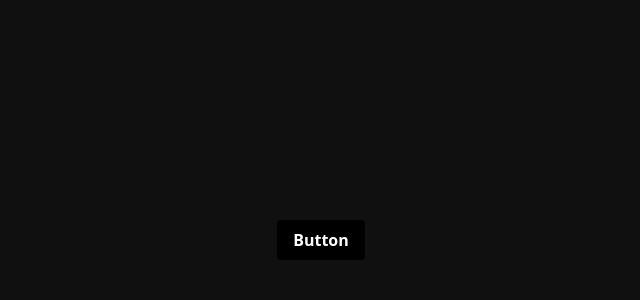
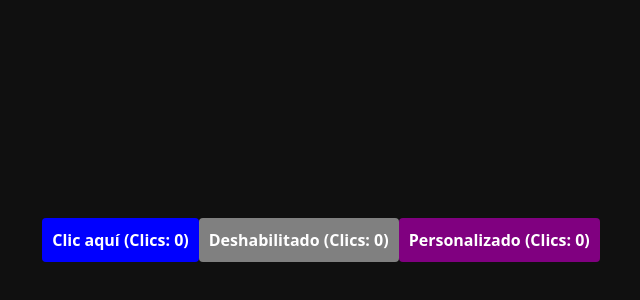
Before and after one commit to Juan-Cruz-Mezzopeva/typescript-react-next-basics, a Next.js app: page / in a window 1280 px wide. Shown: the part 160-460 px from the top of the page, without its empty margins (319-959 px from the left). Built offline with nearby package versions, Linux system fonts and the light colour scheme.

Commit message:
Uso de utility Types

```diff
--- a/src/app/page.tsx
+++ b/src/app/page.tsx
@@ -1,32 +1,45 @@
-  "use client"
+"use client";
 
-import { ComponentPropsWithoutRef } from "react";
+import { useState } from "react";
 
+interface ButtonProps {
+  texto: string;
+  color: "red" | "blue" | "green";
+  deshabilitado?: boolean;
+}
 
-  type ButtonProps = ComponentPropsWithoutRef<"button"> ;
+type BotonPersonalizadoProps = Partial<Omit<ButtonProps, "color">> & {
+  color?: string;
+};
 
-  function Button(rest: ButtonProps) {
+function BotonPersonalizado({ texto, color = "gray", deshabilitado = false }: BotonPersonalizadoProps) {
+  const [clics, setClics] = useState(0);
+
+  const handleClick = () => {
+    if (!deshabilitado) {
+      setClics(clics + 1);
+    }
+  };
+
   return (
     <button
-       {...rest}>Button</button>
+      style={{ backgroundColor: color, padding: "10px", color: "white", border: "none" }}
+      onClick={handleClick}
+      disabled={deshabilitado}
+    >
+      {texto} (Clics: {clics})
+    </button>
   );
 }
 
 function Page() {
-
   return (
     <div>
-        <Button
-        style={{
-          background: "black"
-        }}
-        onClick={() => {
-          alert('hello world!!')
-        }}
-        disabled={false}>
-        </Button>
+      <BotonPersonalizado texto="Clic aquí" color="blue" />
+      <BotonPersonalizado texto="Deshabilitado" deshabilitado={true} />
+      <BotonPersonalizado texto="Personalizado" color="purple" />
     </div>
   );
 }
-  //
+
 export default Page;
```
Lines whose indentation alone changed are shown as unchanged.
